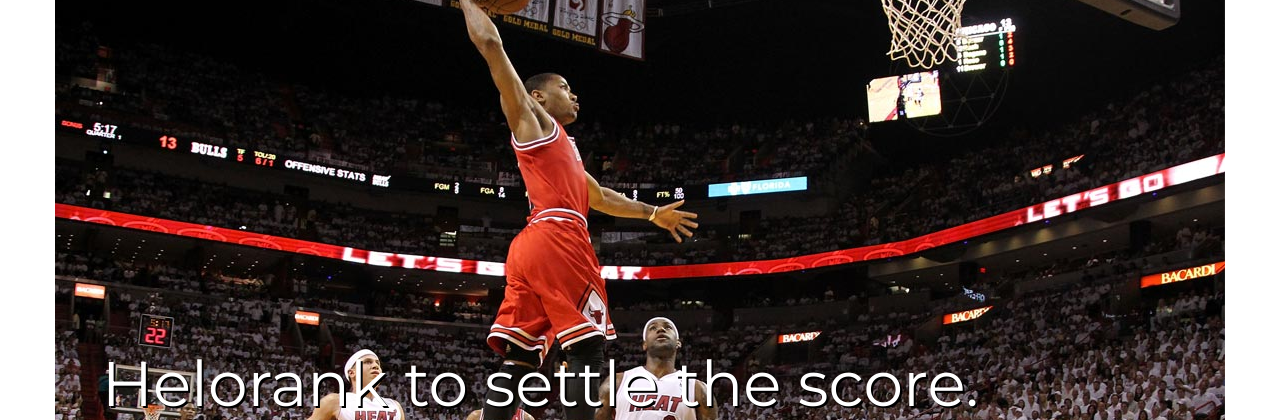
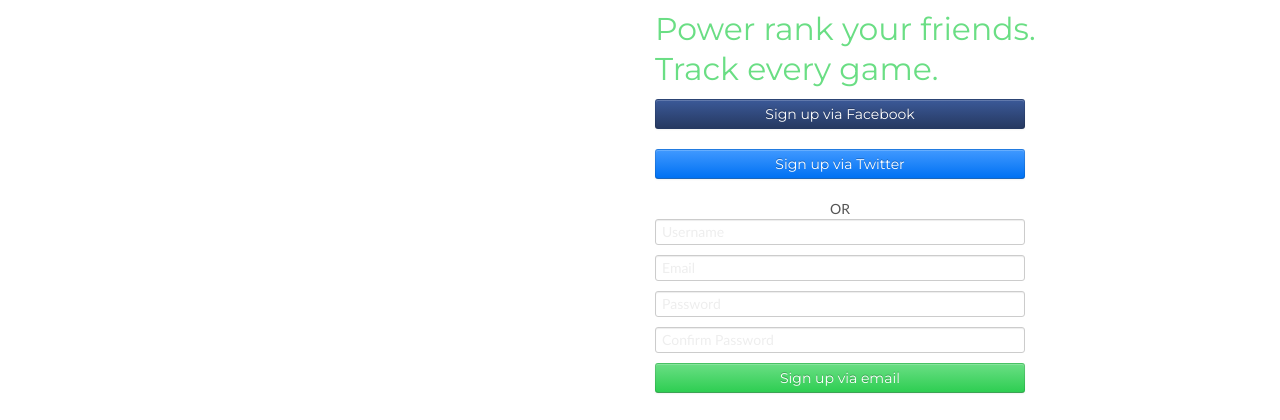
Before and after one commit to Helorank/Helorank, a Django app: template templates/index/welcome.html in a window 1280 px wide. Shown: the part 703-1123 px from the top of the page. Run offline with Django 3.2, Linux system fonts and the light colour scheme; the template is opened without the code that fills it, so the values that code supplies are empty; some libraries are stand-ins or nearby versions.

Commit message:
Welcome conflict

```diff
--- a/templates/index/welcome.html
+++ b/templates/index/welcome.html
@@ -1,86 +1,75 @@
 {% extends "base-external.html" %}
 
 {% block title %}Helorank | Welcome{% endblock %}
-{% block nav-active1 %} class="active"{% endblock %}
 
 {% block content %}
+  <div id="splash">
+    <img src="static/img/welcome/welcome-splash.jpg">
+  </div>
   <div class="container">
-    <div class="row"><!--lede-->
-      <div class="span9">
-        <h2 class="heloblueDark">Track every game you play.</h2>
-        <h2 class="heloblueDark">Create power rankings among your friends.</h2>
-      </div>
-      <div class="span3">
-        <a href="#signup" class="btn btn-large btn-primary pull-right">Get started</a>
+    <div id="signup">
+      <div class="row">
+        <div class="span5 offset6">
+          <h2>Power rank your friends. Track every game.</h2>
+          <div class="row">
+            <div class="span4">
+              <form>
+                <input id="fb-signup" class="btn btn-block btn-facebook" type="submit" value="Sign up via Facebook">
+              </form>
             </div>
           </div>
-    <hr>
           <div class="row">
-      <div class="span4 offset4 text-center minipadding">
-        <img src="/static/img/logos/logo-bold-300x75.png" alt="Logo Bold">
-      </div>
-    </div><!--/lede-->
-
-    <div id="Carousel" class="carousel slide"><!--carousel-->
-      <ol class="carousel-indicators">
-          <li data-target="#Carousel" data-slide-to="0" class="active"></li>
-          <li data-target="#Carousel" data-slide-to="1"></li>
-          <li data-target="#Carousel" data-slide-to="2"></li>
-          <li data-target="#Carousel" data-slide-to="3"></li>
-      </ol>
-      <div class="carousel-inner">
-        <div class="item active">
-          <img src="/static/img/index-carousel/carousel1.jpg" alt="Derrick Rose">
-          <div class="carousel-caption">
-            <h4>Helorank to settle the score.</h4>
+            <div class="span4">
+              <form>
+                <input id="tw-signup" class="btn btn-block btn-twitter" type="submit" value="Sign up via Twitter">
+              </form>
             </div>
           </div>
-        <div class="item">
-          <img src="/static/img/index-carousel/carousel2.jpg" alt="Drew Brees">
-          <div class="carousel-caption">
-            <h4>Helorank to savor your victories.</h4>
+          <div class="row">
+            <div class="span4 text-center helper-signup">
+              OR
             </div>
           </div>
-        <div class="item">
-          <img src="/static/img/index-carousel/carousel3.jpg" alt="Abby Wambach">
-          <div class="carousel-caption">
-            <h4>Helorank to silence your boss.</h4>
-          </div>
-        </div>
-        <div class="item">
-          <img src="/static/img/index-carousel/carousel4.jpg" alt="Tiger Woods">
-          <div class="carousel-caption">
-             <h4>Helorank to help dad remember.</h4>
+          <div class="row">
+            <div class="span4">
+              <form>
+                <input class="input-block-level" type="text" placeholder="Username">
+                <input class="input-block-level" type="text" placeholder="Email">
+                <input class="input-block-level" type="text" placeholder="Password">
+                <input class="input-block-level" type="text" placeholder="Confirm Password">
+                <input id="email-signup" class="btn btn-inverse btn-block" type="submit" value="Sign up via email">
+              </form>
             </div>
           </div>
         </div>
-    </div><!--/carousel-->
+      </div>
+    </div>
+  </div>
 
-    <hr>
+  <div class="container splashed">
 
-    <div class="row"><!--about-->
-      <div class="span4 text-center">
-        <img src="/static/img/logos/logo-graphic-300x75.jpg" alt="Logo Graphic">
+    <div class="featurette">
+      <img class="featurette-image pull-right" src="static/img/welcome/welcome-gr1.png">
+      <h2 class="featurette-heading">Create power rankings</h2>
+      <p class="lead">Helorank is more than a win counter. Everyone within a league is ranked by strength of schedule in addition to game outcome. Don't rely on stories alone to relay your last victory. Quantify it with Helorank. <a href="#tour">Learn about how we rank you &raquo;</a></p>
     </div>
-      <div class="span8">
-        <h2>About Helorank</h2>
-        <p>From a one-on-one FIFA bet to a 64-person basketball bracket, Helorank ranks your reality. Tell us what you play. Tell us who wins. We'll evaluate the games and create power rankings for you and your friends. Did you just defeat the best golfer in your dorm? Helorank knows. Do you only win easy tennis matches? Helorank knows. Don't rely on storytelling alone to remember your last game with friends. Track it. Quantify it. Helorank it.
-        </p>
-        <a href="#about" class="btn btn-primary">Learn more</a>
-        <a href="#login" class="btn btn-primary">Get started</a>
-        <br>
-        <br>
+    <hr class="hr-featurette">
+
+    <div class="featurette">
+      <img class="featurette-image pull-left" src="static/img/welcome/welcome-gr2.png">
+      <h2 class="featurette-heading">Challenge friends</h2>
+      <p class="lead">Helorank makes every competitive event more fun. Challenge the league leader. Root for an underdog. Go double or nothing. You can create rankings for any game you come up with. <a href="#contact">Let us know how you use Helorank &raquo;</a></p>
     </div>
-    </div><!--/about-->
+
+    <hr class="hr-featurette">
+
+    <div class="featurette">
+      <img class="featurette-image pull-right" src="static/img/welcome/welcome-gr3.png">
+      <h2 class="featurette-heading">Track every game</h2>
+      <p class="lead">With Helorank, you can finally keep track of the games you play with friends. Submit a single game, a 64-team bracket or anything in between. We'll sort out the winners and losers and post the results to your dashboard. <a href="#tour">Take a tour &raquo;</a></p>
+    </div>
+
   </div>
 {% endblock %}
 
-{% block scripts %}
-  <script type="text/javascript">
-    $(document).ready(function() {
-    $('.carousel').carousel({
-      interval: 6000,
-    });
-    });
-  </script>
-{% endblock %}
+{% block scripts %}{% endblock %}
```
Lines whose indentation alone changed are shown as unchanged.
